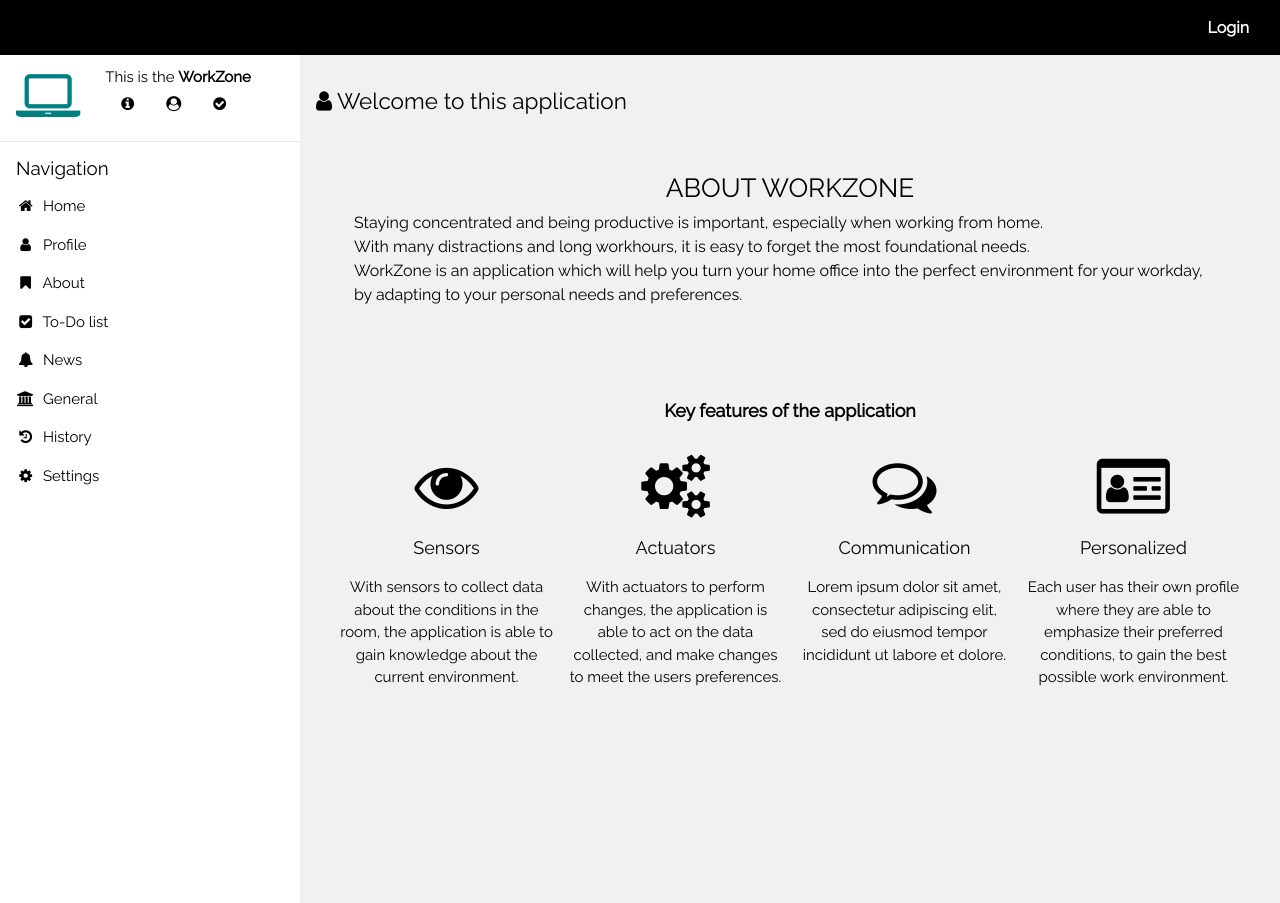
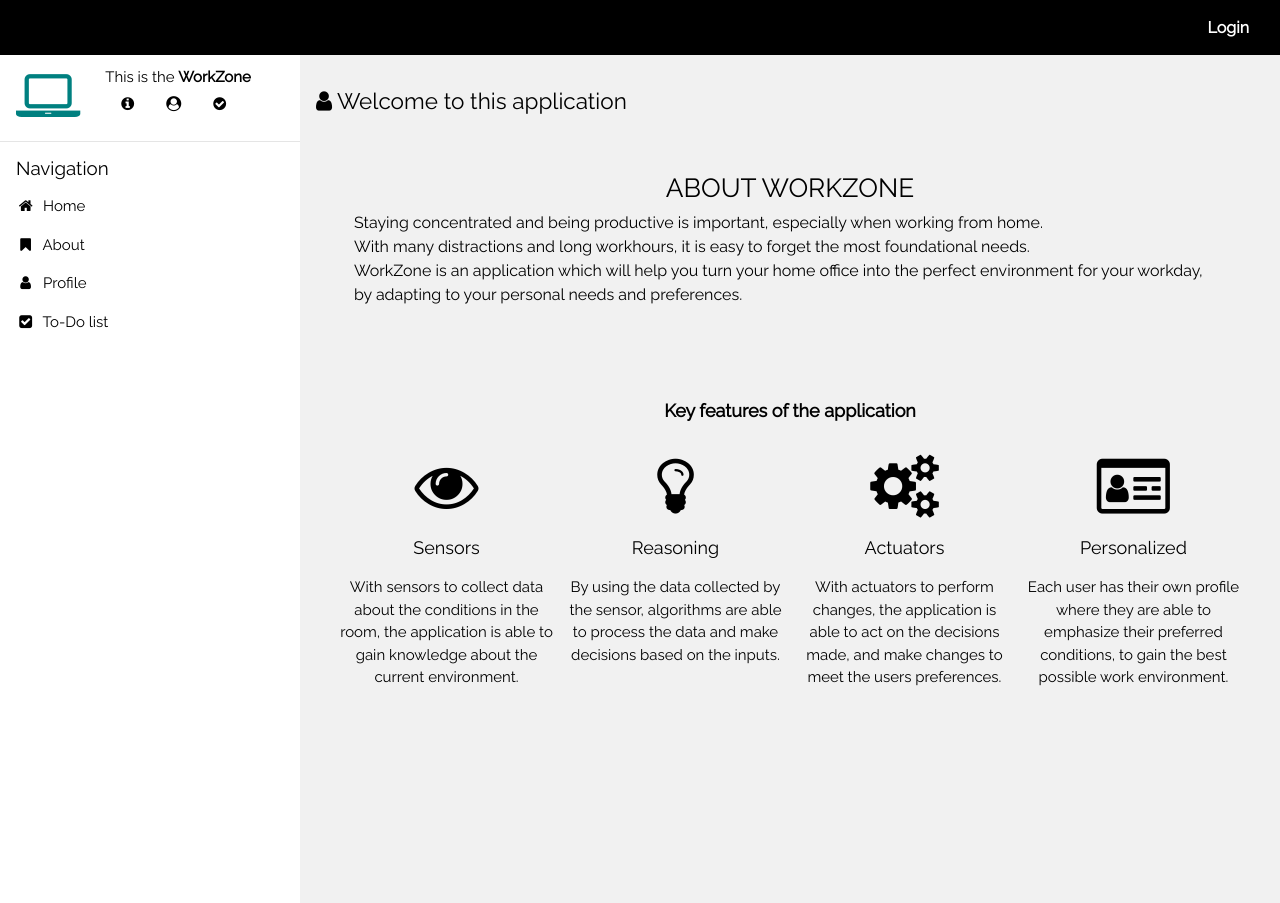
Before and after one commit to andrsly/ambient_work, a Flask app: page /about/ in a window 1280 px wide. Run offline with Flask 2, Linux system fonts and the light colour scheme; some libraries are stand-ins or nearby versions.

Commit message:
Fixed about page

```diff
--- a/app/templates/about.html
+++ b/app/templates/about.html
@@ -19,14 +19,14 @@
         <p>With sensors to collect data about the conditions in the room, the application is able to gain knowledge about the current environment.</p>
       </div>
       <div class="w3-quarter">
+        <i class="fa fa-lightbulb-o w3-margin-bottom w3-jumbo"></i>
+        <p class="w3-large">Reasoning</p>
+        <p>By using the data collected by the sensor, algorithms are able to process the data and make decisions based on the inputs.</p>
+      </div>
+      <div class="w3-quarter">
         <i class="fa fa-gears w3-margin-bottom w3-jumbo"></i>
         <p class="w3-large">Actuators</p>
-        <p>With actuators to perform changes, the application is able to act on the data collected, and make changes to meet the users preferences.</p>
-      </div>
-      <div class="w3-quarter">
-        <i class="fa fa-comments-o w3-margin-bottom w3-jumbo"></i>
-        <p class="w3-large">Communication</p>
-        <p>Lorem ipsum dolor sit amet, consectetur adipiscing elit, sed do eiusmod tempor incididunt ut labore et dolore.</p>
+        <p>With actuators to perform changes, the application is able to act on the decisions made, and make changes to meet the users preferences.</p>
       </div>
       <div class="w3-quarter">
         <i class="fa fa-id-card-o w3-margin-bottom w3-jumbo"></i>
--- a/app/templates/layout.html
+++ b/app/templates/layout.html
@@ -50,13 +50,9 @@ html,body,h1,h2,h3,h4,h5 {font-family: "Raleway", sans-serif}
     <div class="w3-bar-block">
       <a href="#" class="w3-bar-item w3-button w3-padding-16 w3-hide-large w3-dark-grey w3-hover-black" onclick="w3_close()" title="close menu"><i class="fa fa-remove fa-fw"></i>  Close Menu</a>
       <a href="{{ url_for('home') }}" class="w3-bar-item w3-button w3-padding"><i class="fa fa-home fa-fw"></i>  Home</a>
+      <a href="{{ url_for('about') }}" class="w3-bar-item w3-button w3-padding"><i class="fa fa-bookmark fa-fw"></i>  About</a>
       <a href="{{ url_for('profile') }}" class="w3-bar-item w3-button w3-padding"><i class="fa fa-user fa-fw"></i>  Profile</a>
-      <a href="{{ url_for('about') }}" class="w3-bar-item w3-button w3-padding"><i class="fa fa-bookmark fa-fw"></i>  About</a>
       <a href="{{ url_for('todolist') }}" class="w3-bar-item w3-button w3-padding"><i class="fa fa-check-square fa-fw"></i>  To-Do list</a>
-      <a href="#" class="w3-bar-item w3-button w3-padding"><i class="fa fa-bell fa-fw"></i>  News</a>
-      <a href="#" class="w3-bar-item w3-button w3-padding"><i class="fa fa-bank fa-fw"></i>  General</a>
-      <a href="#" class="w3-bar-item w3-button w3-padding"><i class="fa fa-history fa-fw"></i>  History</a>
-      <a href="#" class="w3-bar-item w3-button w3-padding"><i class="fa fa-cog fa-fw"></i>  Settings</a><br><br>
     </div>
   </nav>
 
```
Also changed, not shown: app/templates/home.html (+5 -5 lines).
